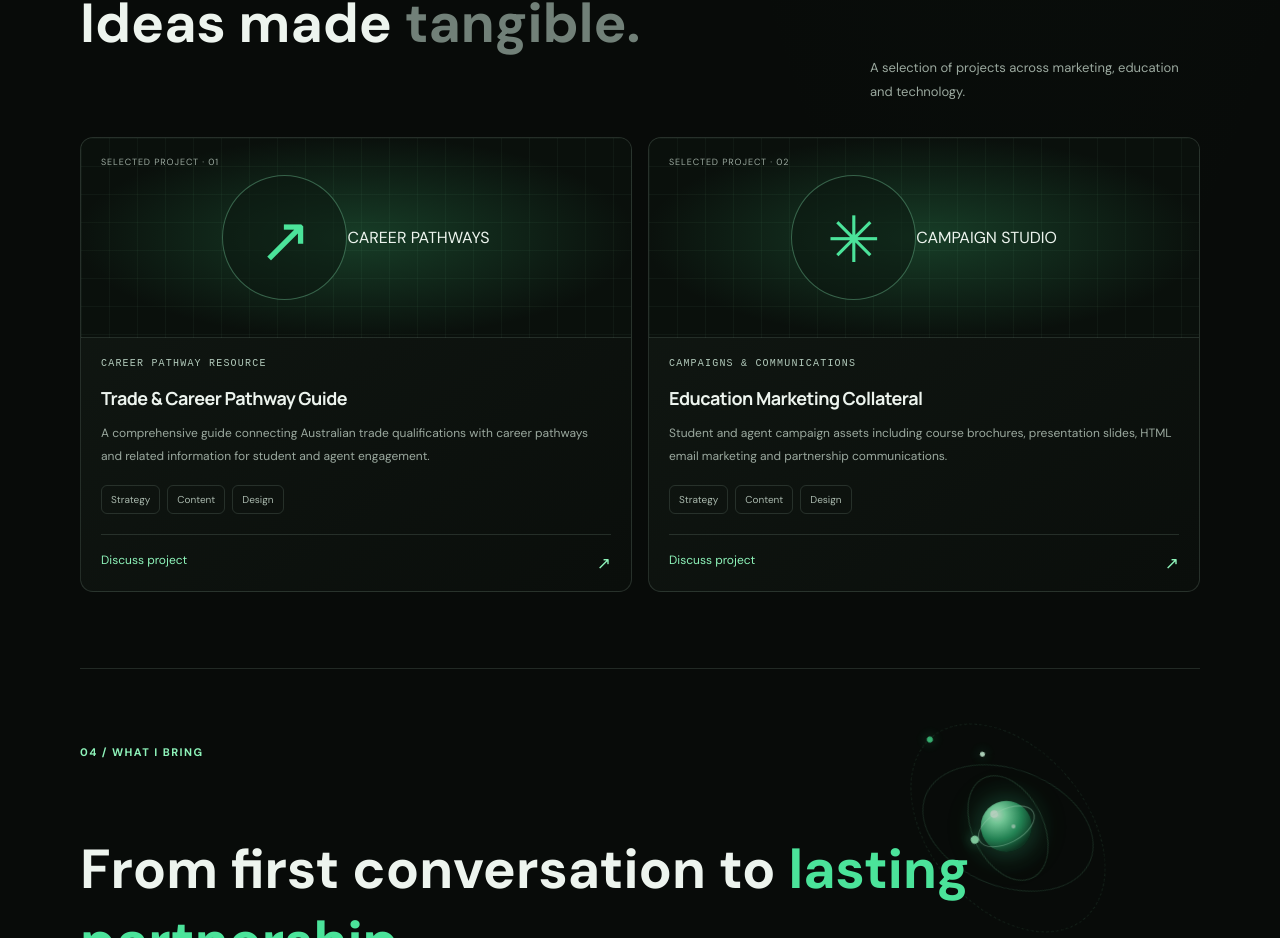
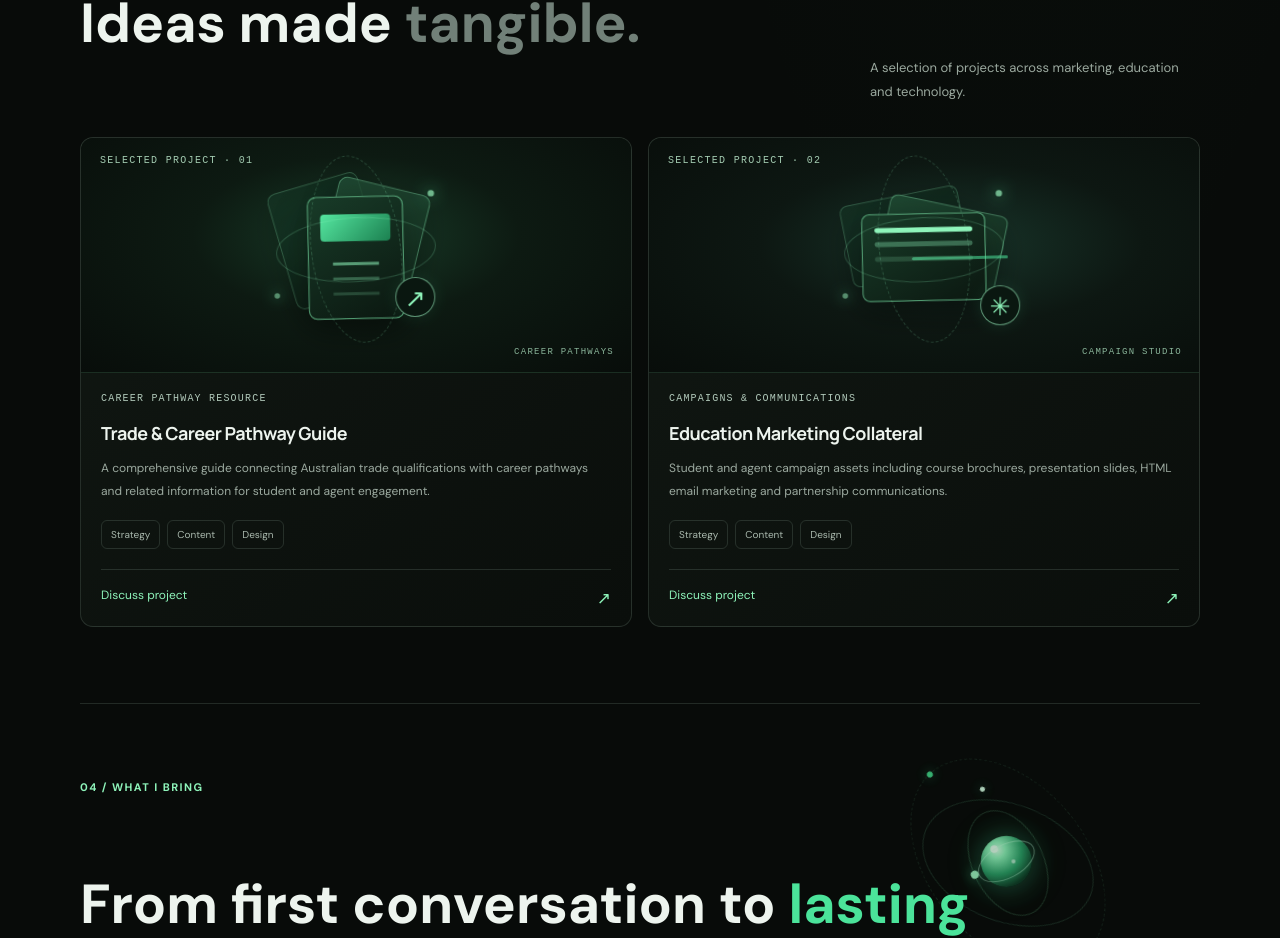
Before and after one commit to AdRakib0/sabbir-portfolio, a Next.js app: page / in a window 1280 px wide. Shown: the part 2468-3406 px from the top of the page. Built offline with nearby package versions, Linux system fonts and the light colour scheme.

Commit message:
Style animated layered project artwork

```diff
--- a/app/globals.css
+++ b/app/globals.css
@@ -137,3 +137,40 @@ html{scroll-behavior:smooth}
 @keyframes intro-dot-pulse{0%,100%{opacity:.45;scale:.8}50%{opacity:1;scale:1.35}}
 @media(max-width:600px){.intro-bubble{font-size:15px;padding:11px 19px 11px 12px;margin-bottom:21px}.intro-bubble .intro-wave{width:28px;height:28px}}
 @media(prefers-reduced-motion:reduce){.intro-bubble,.intro-bubble:before,.intro-bubble .intro-wave,.intro-bubble i{animation:none!important}}
+
+
+/* Project artwork redesign: layered floating editorial visuals */
+.art{height:235px;display:flex;align-items:center;justify-content:center;position:relative;isolation:isolate;overflow:hidden;border-bottom:1px solid #8ef4ba20;background:radial-gradient(ellipse at 50% 42%,#183c28 0%,#0d1a12 42%,#080d0a 100%)}
+.art:before{content:"";position:absolute;inset:0;background-image:linear-gradient(#8ef4ba0b 1px,transparent 1px),linear-gradient(90deg,#8ef4ba0b 1px,transparent 1px);background-size:28px 28px;mask-image:linear-gradient(to bottom,#000,transparent 95%);transform-origin:center;animation:art-grid-drift 16s linear infinite}
+.art:after{content:"";position:absolute;width:230px;height:230px;border:1px solid #8ef4ba22;border-radius:50%;box-shadow:0 0 0 24px #8ef4ba04,0 0 0 48px #8ef4ba03;animation:art-ring-pulse 5s ease-in-out infinite}
+.art1{background:radial-gradient(ellipse at 55% 45%,#18352a 0%,#0d1712 45%,#080d0a 100%)}
+.art1:after{width:190px;height:190px;border-radius:38%;transform:rotate(25deg);animation:art-ring-turn 22s linear infinite}
+.art>small{position:absolute;top:17px;left:19px;z-index:3;font:10px monospace;letter-spacing:.13em;color:#a3cbb1}
+.art-visual{position:relative;width:210px;height:160px;display:grid;place-items:center;z-index:2;animation:art-float 5s ease-in-out infinite}
+.art-sheet{position:absolute;width:94px;height:120px;border:1px solid #8ef4ba7a;border-radius:9px;background:linear-gradient(150deg,#163b29ed,#0c1b12f2);box-shadow:0 14px 35px #0005}
+.sheet-back{transform:translate(-29px,-8px) rotate(-17deg);opacity:.55}
+.sheet-mid{transform:translate(16px,-5px) rotate(13deg);background:linear-gradient(150deg,#214d35,#102519);opacity:.8}
+.sheet-front{width:96px;height:123px;transform:translate(0,8px) rotate(-2deg);background:linear-gradient(150deg,#183b28,#0b1710);border-color:#80efb0a1}
+.sheet-front:before{content:"";position:absolute;left:12px;right:12px;top:17px;height:27px;border-radius:4px;background:linear-gradient(135deg,#55e6a0,#1b8050);box-shadow:0 36px 0 -12px #8ef4ba90,0 51px 0 -12px #8ef4ba50,0 66px 0 -12px #8ef4ba30}
+.art-visual>b{position:absolute;z-index:4;right:25px;bottom:13px;width:40px;height:40px;display:grid;place-items:center;border:1px solid #a4ffcb88;border-radius:50%;background:#0a1710;color:#8ef4ba;font-size:25px;box-shadow:0 0 24px #4be39a2a;animation:art-icon-pulse 3.5s ease-in-out infinite}
+.art1 .sheet-back{width:120px;height:83px;border-radius:8px;transform:translate(-19px,-13px) rotate(-12deg)}
+.art1 .sheet-mid{width:120px;height:83px;border-radius:8px;transform:translate(18px,-4px) rotate(11deg)}
+.art1 .sheet-front{width:124px;height:88px;border-radius:8px;transform:translate(0,8px) rotate(-2deg)}
+.art1 .sheet-front:before{left:12px;right:12px;top:13px;height:5px;border-radius:4px;background:#8ef4ba;box-shadow:0 14px 0 #8ef4ba55,0 29px 0 #8ef4ba2b,36px 29px 0 -1px #4be39a90}
+.art1 .art-visual>b{right:8px;bottom:5px}
+.art-orbit{position:absolute;z-index:1;width:160px;height:65px;border:1px solid #8ef4ba35;border-radius:50%;transform:rotate(-28deg);animation:art-orbit-spin 12s linear infinite}
+.orbit-b{width:188px;height:90px;transform:rotate(38deg);border-style:dashed;animation-direction:reverse;animation-duration:18s}
+.art-spark{position:absolute;z-index:3;width:6px;height:6px;border-radius:50%;background:#9effc4;box-shadow:0 0 13px #4be39a;animation:art-sparkle 3s ease-in-out infinite}
+.spark-a{top:20px;right:28px}.spark-b{left:24px;bottom:29px;animation-delay:1.4s}
+.art-label{position:absolute;z-index:3;right:17px;bottom:15px;font:9px monospace;letter-spacing:.14em;color:#8ab59a}
+@keyframes art-float{0%,100%{transform:translateY(0) rotate(0)}50%{transform:translateY(-7px) rotate(1deg)}}
+@keyframes art-ring-pulse{0%,100%{opacity:.55;scale:1}50%{opacity:1;scale:1.06}}
+@keyframes art-ring-turn{from{rotate:0deg}to{rotate:360deg}}
+@keyframes art-grid-drift{from{background-position:0 0}to{background-position:28px 28px}}
+@keyframes art-icon-pulse{0%,100%{box-shadow:0 0 15px #4be39a18}50%{box-shadow:0 0 28px #4be39a48}}
+@keyframes art-orbit-spin{from{rotate:0deg}to{rotate:360deg}}
+@keyframes art-sparkle{0%,100%{opacity:.25;scale:.7}50%{opacity:1;scale:1.35}}
+.work:hover .art-visual{animation-duration:2.8s}
+.work:hover .art:after{border-color:#8ef4ba55}
+@media(max-width:520px){.art{height:205px}.art-visual{scale:.88}.art-label{font-size:8px}}
+@media(prefers-reduced-motion:reduce){.art:before,.art:after,.art-visual,.art-visual>b,.art-orbit,.art-spark{animation:none!important}}
```
